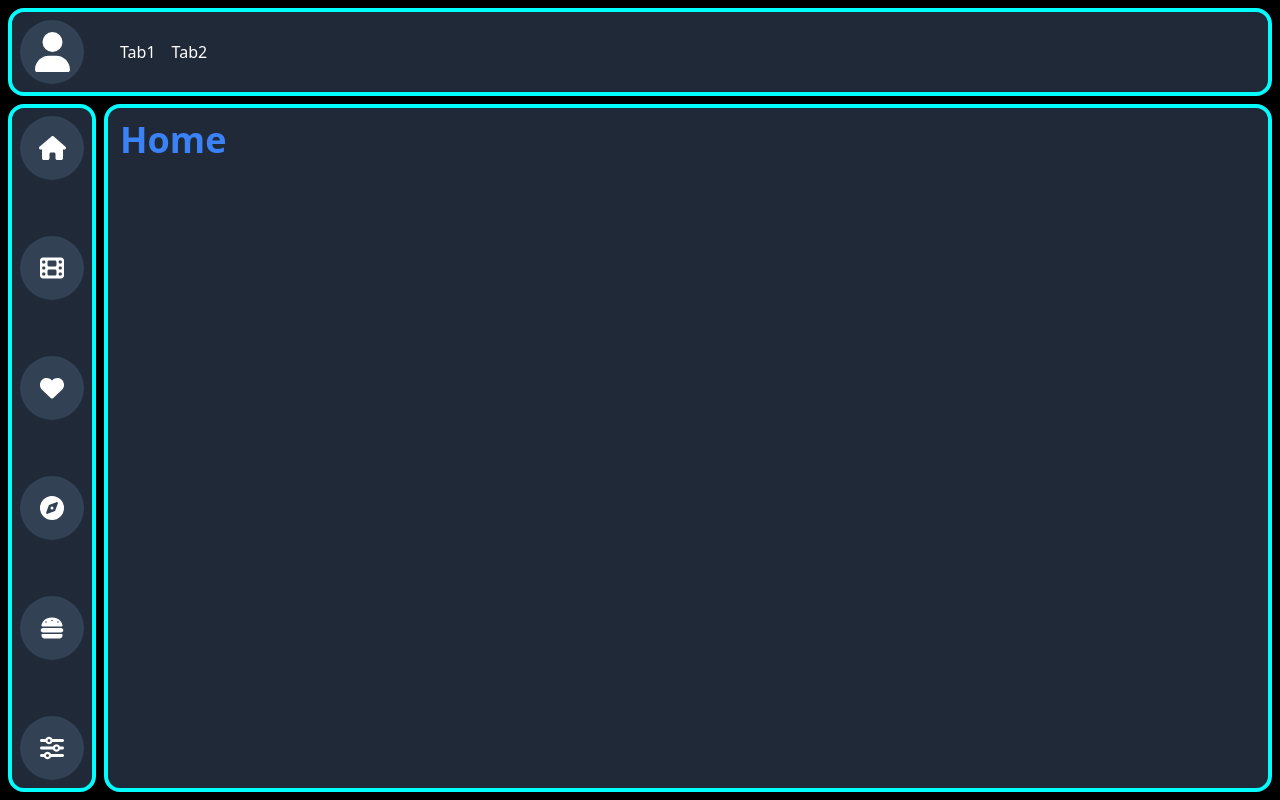
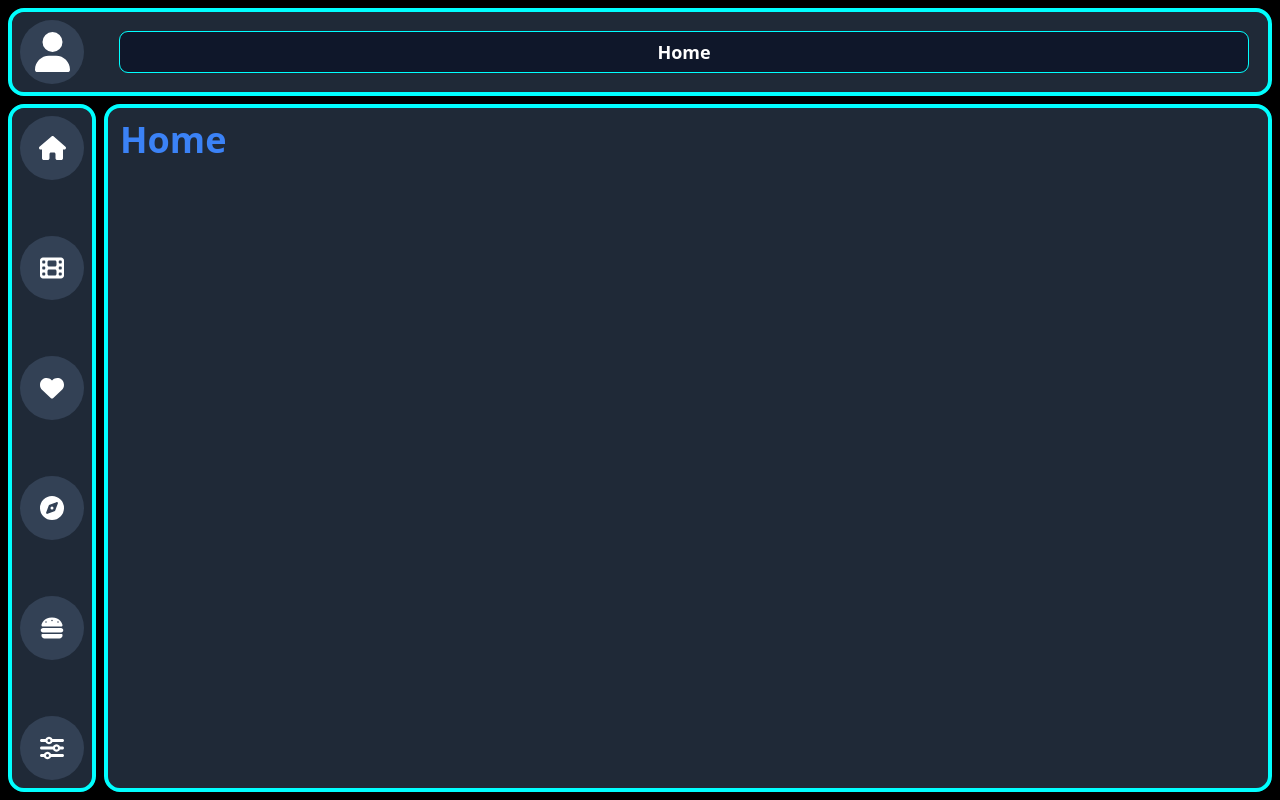
Before and after one commit to Hecker-01/beroeps-mission-to-mars, a React (Vite) app: page / in a window 1280 px wide. Built offline with nearby package versions, Linux system fonts and the light colour scheme.

Commit message:
Refactor App component to separate content logic into AppContent; enhance Header component to accept dynamic tab names and links; add Tabs component for improved navigation structure.

```diff
--- a/src/App.tsx
+++ b/src/App.tsx
@@ -1,6 +1,11 @@
-import { BrowserRouter as Router, Route, Routes } from "react-router-dom";
+import {
+  BrowserRouter as Router,
+  Route,
+  Routes,
+  useLocation,
+} from "react-router-dom";
 import Header from "./components/Header";
-import Sidebar from "./components/Sidebar"; // Import Sidebar
+import Sidebar from "./components/Sidebar";
 import Home from "./pages/Home";
 import Entertainment from "./pages/Entertainment";
 import Health from "./pages/Health";
@@ -11,8 +16,23 @@ import Settings from "./pages/Settings";
 const App = () => {
   return (
     <Router>
+      <AppContent />
+    </Router>
+  );
+};
+
+const AppContent = () => {
+  const location = useLocation();
+  const tabs = getTabs(location.pathname);
+
+  return (
     <div className="bg-black">
-        <Header />
+      <Header
+        name1={tabs.name1}
+        link1={tabs.link1}
+        name2={tabs.name2}
+        link2={tabs.link2}
+      />
       <div className="flex flex-row flex-grow">
         <Sidebar />
         <main className="flex-grow flex items-center justify-center w-full">
@@ -29,8 +49,61 @@ const App = () => {
         </main>
       </div>
     </div>
-    </Router>
   );
 };
 
 export default App;
+
+function getTabs(pathname: string) {
+  switch (pathname) {
+    case "/":
+      return {
+        name1: "Home",
+        link1: "/",
+        name2: "",
+        link2: "",
+      };
+    case "/entertainment":
+      return {
+        name1: "Movies",
+        link1: "/entertainment",
+        name2: "Music",
+        link2: "/entertainment",
+      };
+    case "/health":
+      return {
+        name1: "Health",
+        link1: "/health",
+        name2: "Health",
+        link2: "/health",
+      };
+    case "/travel-info":
+      return {
+        name1: "Travel Info",
+        link1: "/travel-info",
+        name2: "Travel Info",
+        link2: "/travel-info",
+      };
+    case "/food-drink":
+      return {
+        name1: "Food & Drink",
+        link1: "/food-drink",
+        name2: "Food & Drink",
+        link2: "/food-drink",
+      };
+    case "/settings":
+      return {
+        name1: "Settings",
+        link1: "/settings",
+        name2: "Settings",
+        link2: "/settings",
+      };
+    default:
+      return {
+        name1: "Home",
+        link1: "/",
+        name2: "Home",
+        link2: "/",
+      };
+  }
+}
--- a/src/components/Header.tsx
+++ b/src/components/Header.tsx
@@ -1,32 +1,69 @@
-import { Link } from "react-router-dom";
+import { Link, To } from "react-router-dom";
 import { FontAwesomeIcon } from "@fortawesome/react-fontawesome";
 import { faUser } from "@fortawesome/free-solid-svg-icons";
 
-const Header = () => {
+const Header = (tabs: {
+  name1: String;
+  link1: To;
+  name2: String;
+  link2: To;
+}) => {
   return (
-    <header className="flex flex-row bg-gray-800 text-white w-[calc(100%-1.5rem)] max-h-32 p-2 m-3 outline outline-4 outline-[#00ffff] rounded-xl">
+    <header className="flex flex-row bg-gray-800 text-white w-[calc(100%-1.5rem)] max-h-32 p-2 m-3 outline outline-4 outline-[#00ffff] rounded-xl pr-4">
       <div
         className="p-4 mr-8 flex justify-center items-center size-16 bg-slate-700
     rounded-full"
       >
         <FontAwesomeIcon icon={faUser} className="size-10" />
       </div>
-      <nav className="flex justify-between items-center p-1">
-        <ul className="flex space-x-4">
-          <li>
-            <Link to="/" className="hover:underline">
-              Tab1
-            </Link>
-          </li>
-          <li>
-            <Link to="/" className="hover:underline">
-              Tab2
-            </Link>
-          </li>
-        </ul>
+      <nav className="flex items-center p-1 w-full">
+        <Tabs
+          name1={tabs.name1}
+          link1={tabs.link1}
+          name2={tabs.name2}
+          link2={tabs.link2}
+        />
       </nav>
     </header>
   );
 };
 
 export default Header;
+
+function Tabs(tabInfo: { name1: String; link1: To; name2: String; link2: To }) {
+  if (!tabInfo.name2 || !tabInfo.link2) {
+    return (
+      <ul className="flex justify-between space-x-4 w-full">
+        <li className="tab-item w-full">
+          <Link
+            to={tabInfo.link1}
+            className="flex items-center justify-center text-center hover:underline w-full h-10"
+          >
+            <span className="text-lg font-semibold">{tabInfo.name1}</span>
+          </Link>
+        </li>
+      </ul>
+    );
+  } else {
+    return (
+      <ul className="flex justify-between space-x-4 w-full">
+        <li className="tab-item w-[49%]">
+          <Link
+            to={tabInfo.link1}
+            className="flex items-center justify-center text-center hover:underline w-full h-10"
+          >
+            <span className="text-lg font-semibold">{tabInfo.name1}</span>
+          </Link>
+        </li>
+        <li className="tab-item w-[49%]">
+          <Link
+            to={tabInfo.link2}
+            className="flex items-center justify-center text-center hover:underline w-full h-10"
+          >
+            <span className="text-lg font-semibold">{tabInfo.name2}</span>
+          </Link>
+        </li>
+      </ul>
+    );
+  }
+}
--- a/src/styles/tailwind.css
+++ b/src/styles/tailwind.css
@@ -18,4 +18,9 @@ body {
     text-sm font-bold
     transition-all duration-300 scale-0 origin-left;
   }
+
+  .tab-item {
+    @apply flex items-center justify-center text-center bg-slate-900
+    outline outline-1 outline-[#00ffff] rounded-lg;
+  }
 }
```
Lines whose indentation alone changed are shown as unchanged.
